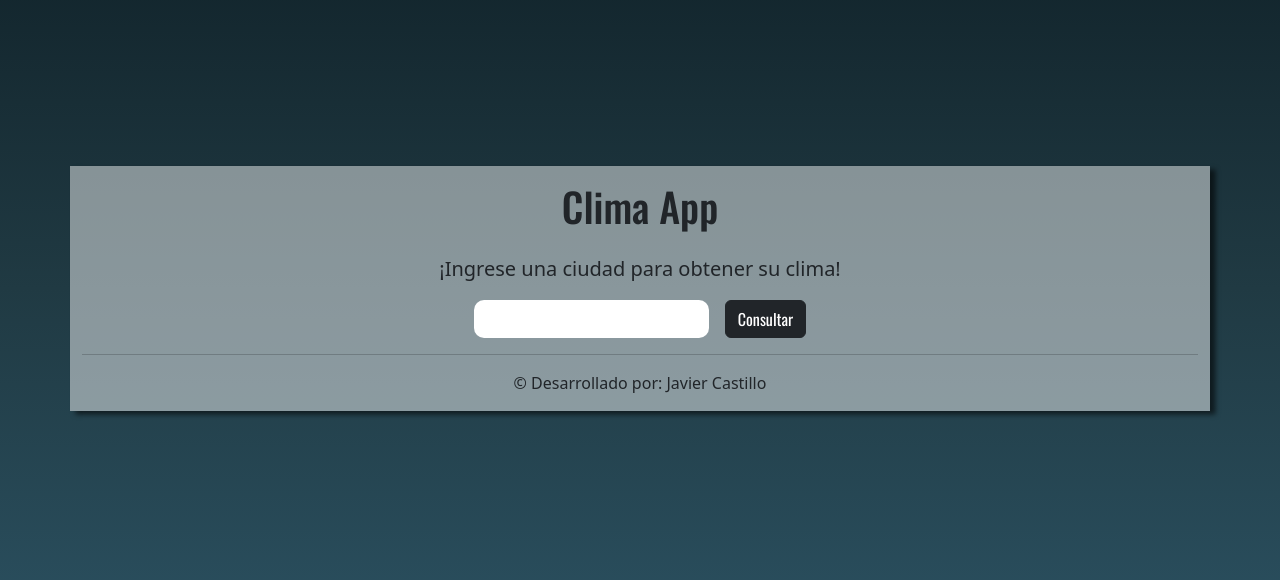
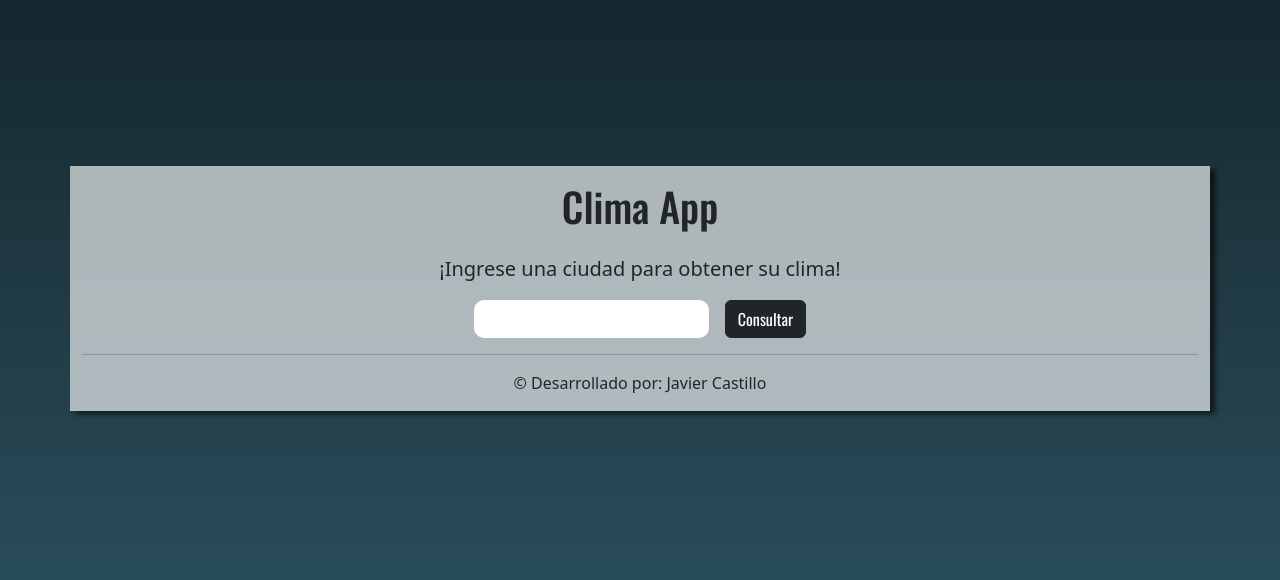
Before and after one commit to javicasstillo/appClima, a React (Vite) app: page / in a window 1280 px wide. Shown: the part 112-692 px from the top of the page. Built offline with nearby package versions, Linux system fonts and the light colour scheme.

Commit message:
se corrige transparencia

```diff
--- a/src/App.css
+++ b/src/App.css
@@ -54,5 +54,5 @@ input{
 }
 
 .transparencia{
-  background-color: rgba(255, 255, 255, 0.47);
+  background-color: rgba(255, 255, 255, 0.64);
 }
```
